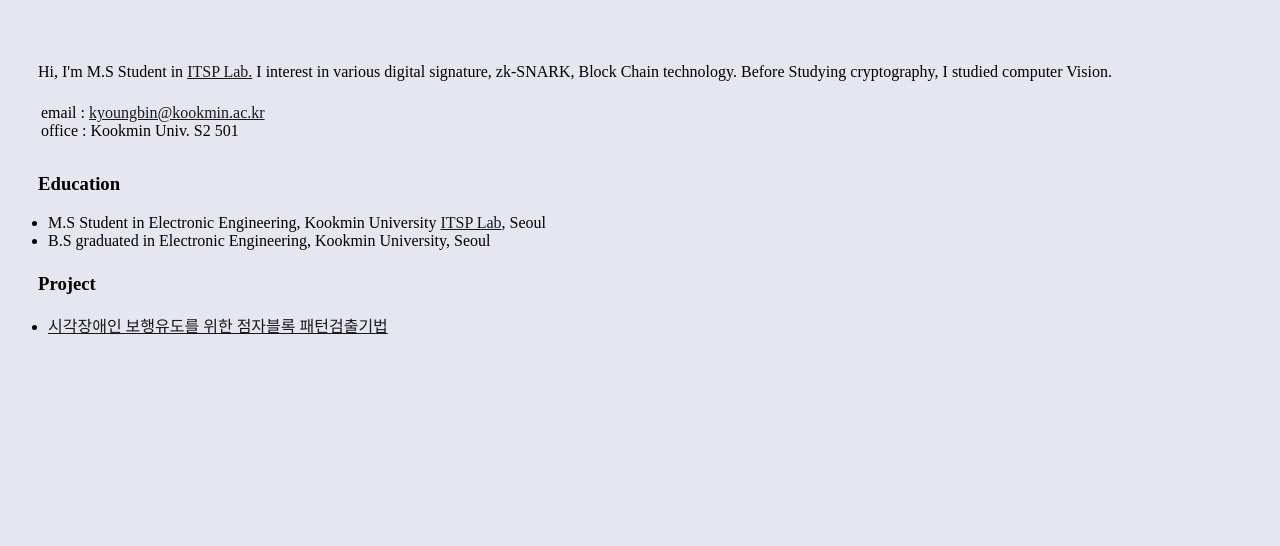
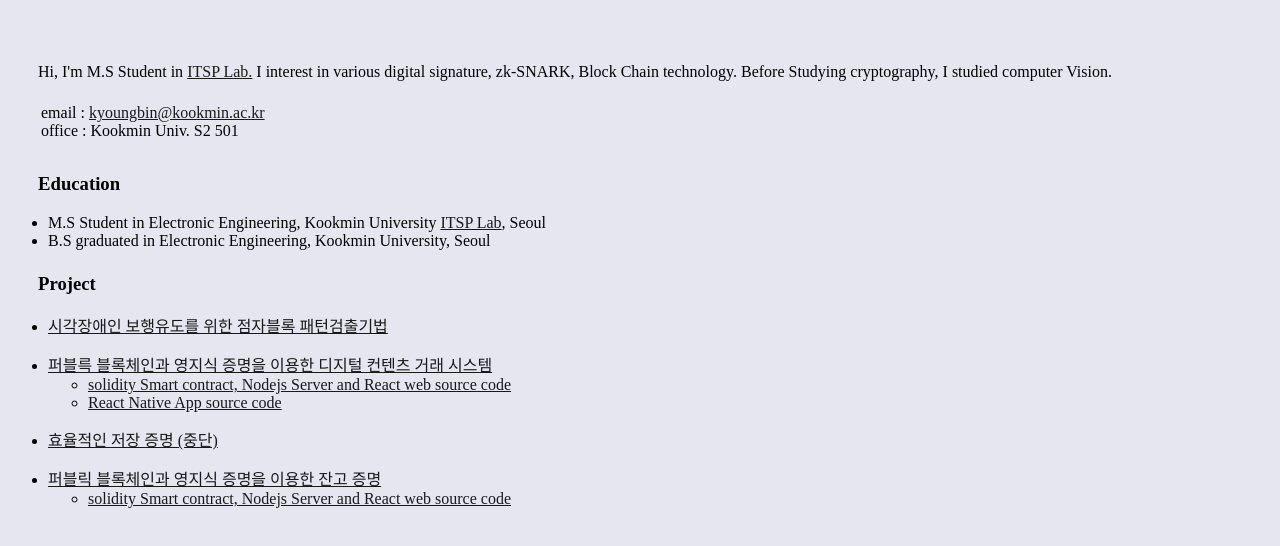
Before and after one commit to kyoungbinkim/profileweb, a plain HTML site: page profile.html in a window 1280 px wide. Drawn offline with Linux system fonts and the light colour scheme; a script that the page names is missing.

Commit message:
Update Profile

```diff
--- a/profile.html
+++ b/profile.html
@@ -42,6 +42,22 @@
         <h3 style="margin-left: 30px;">Project</h3>
         <ul>
             <li><a style="margin-bottom: 50px;" href="//github.com/kyoungbinkim/profileweb/raw/main/doc/시각장애인%20보행%20유도를%20위한%20점자블록%20패턴%20검출%20기법.pdf" target="_blank" title="paper">시각장애인 보행유도를 위한 점자블록 패턴검출기법</a></li>
+            <li style="margin-top: 15px;">
+                <a style="margin-bottom: 50px;" href="//github.com/kyoungbinkim/profileweb/raw/main/doc/dataTrade_presentation.pdf" target="_blank" title="paper">퍼블륵 블록체인과 영지식 증명을 이용한 디지털 컨텐츠 거래 시스템</a>
+
+                <ul>
+                    <li><a style="margin-bottom: 50px;" href="https://github.com/kyoungbinkim/dataTrade-dev" target="_blank" title="paper"> solidity Smart contract, Nodejs Server and React web source code</a></li>
+                    <li><a style="margin-bottom: 50px;" href="https://github.com/kyoungbinkim/dataTradeApp" target="_blank" title="paper"> React Native App source code</a></li>
+                </ul>
+            </li>
+            <li style="margin-top: 15px;"><a style="margin-bottom: 50px; " href="//github.com/kyoungbinkim/profileweb/raw/main/doc/Efficient Proof of Replicaation.pdf" target="_blank" title="paper">효율적인 저장 증명 (중단)</a></li>
+            <li style="margin-top: 15px;">
+                <a style="margin-bottom: 50px; " href="//github.com/kyoungbinkim/profileweb/raw/main/doc/Efficient PoR scheme.pdf" target="_blank" title="paper">퍼블릭 블록체인과 영지식 증명을 이용한 잔고 증명</a>
+                <ul>
+                    <li><a style="margin-bottom: 50px;" href="https://github.com/kyoungbinkim/Proof-of-Reserves" target="_blank" title="paper"> solidity Smart contract, Nodejs Server and React web source code</a></li>
+                </ul>
+            </li>
+
         </ul>
     </p>
 
```
Also changed, not shown: 3 other files.
